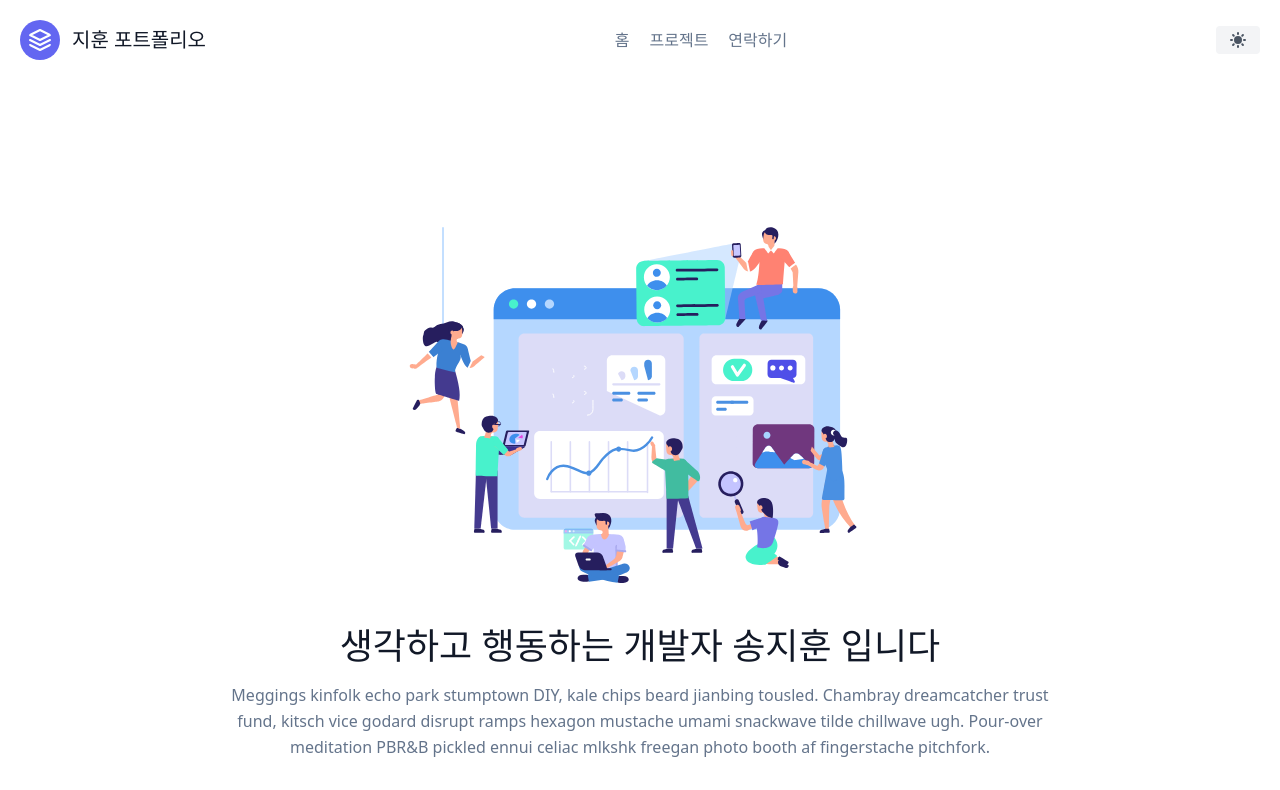
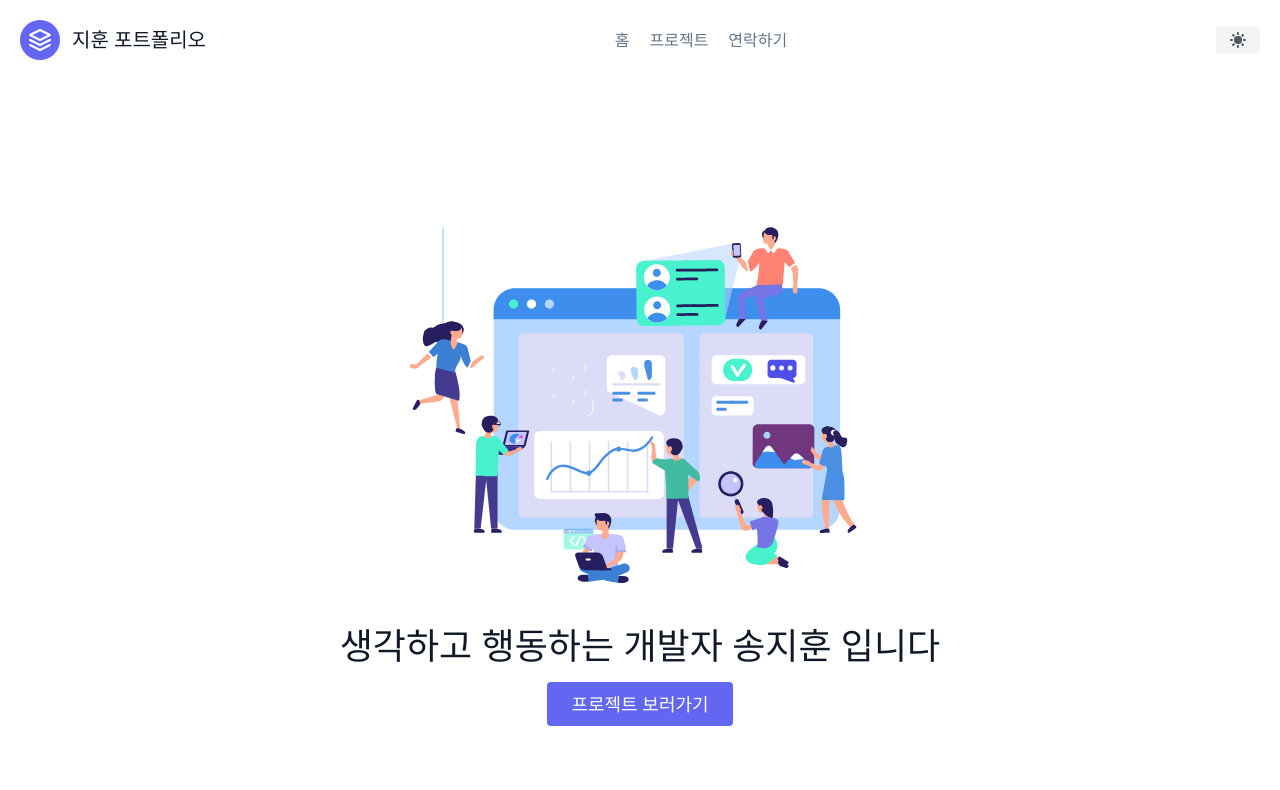
Before and after one commit to Royzzzzzzz/Roy_portfolio, a Next.js app: page / in a window 1280 px wide. Shown: the top 790 px of the page. Built offline with nearby package versions, Linux system fonts and the light colour scheme.

Commit message:
hero 수정

```diff
--- a/components/home/hero.js
+++ b/components/home/hero.js
@@ -7,7 +7,6 @@ export default function Hero() {
             <Animation />
             <div className="text-center lg:w-2/3 w-full">
                 <h1 className="title-font sm:text-4xl text-3xl mb-4 font-medium text-gray-900">생각하고 행동하는 개발자 송지훈 입니다</h1>
-                <p className="mb-8 leading-relaxed">Meggings kinfolk echo park stumptown DIY, kale chips beard jianbing tousled. Chambray dreamcatcher trust fund, kitsch vice godard disrupt ramps hexagon mustache umami snackwave tilde chillwave ugh. Pour-over meditation PBR&amp;B pickled ennui celiac mlkshk freegan photo booth af fingerstache pitchfork.</p>
                 <div className="flex justify-center">
                     <Link href="/projects" legacyBehavior>
                         <a className="btn-project">프로젝트 보러가기</a>
```
